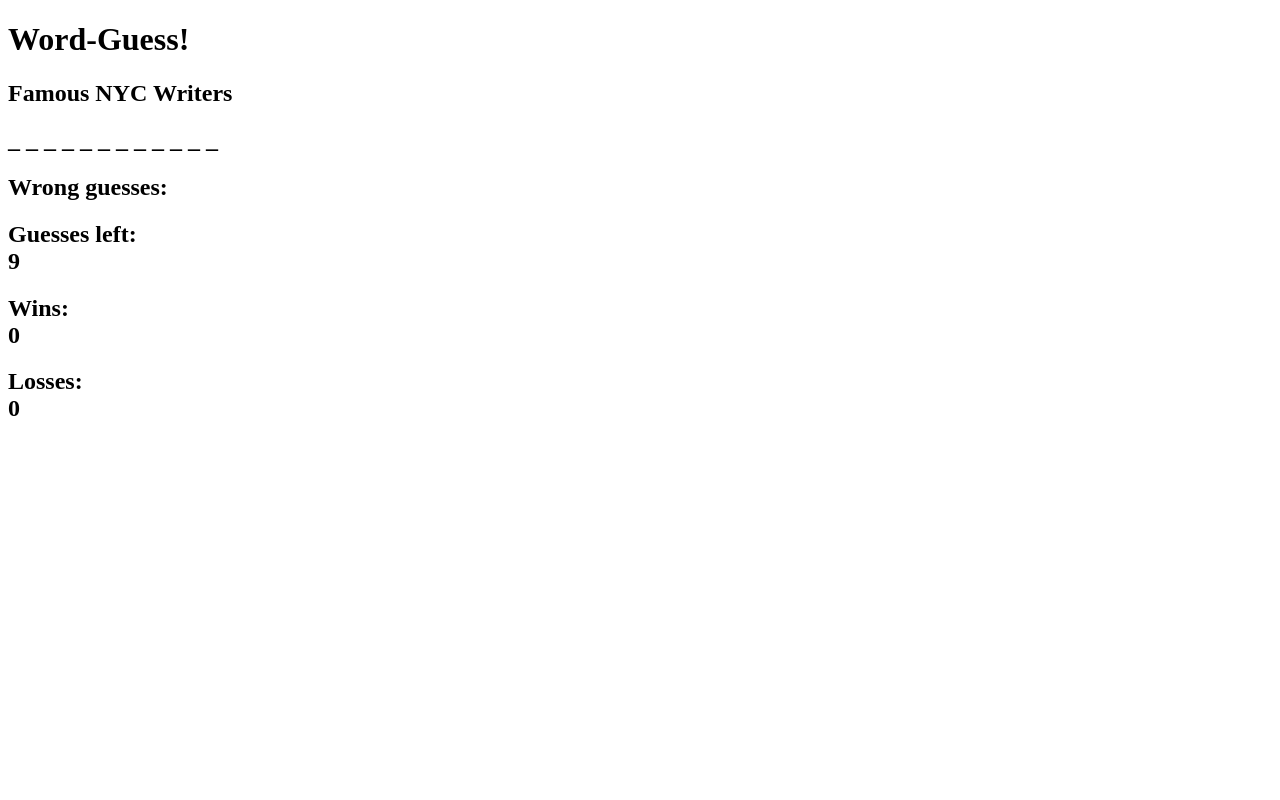
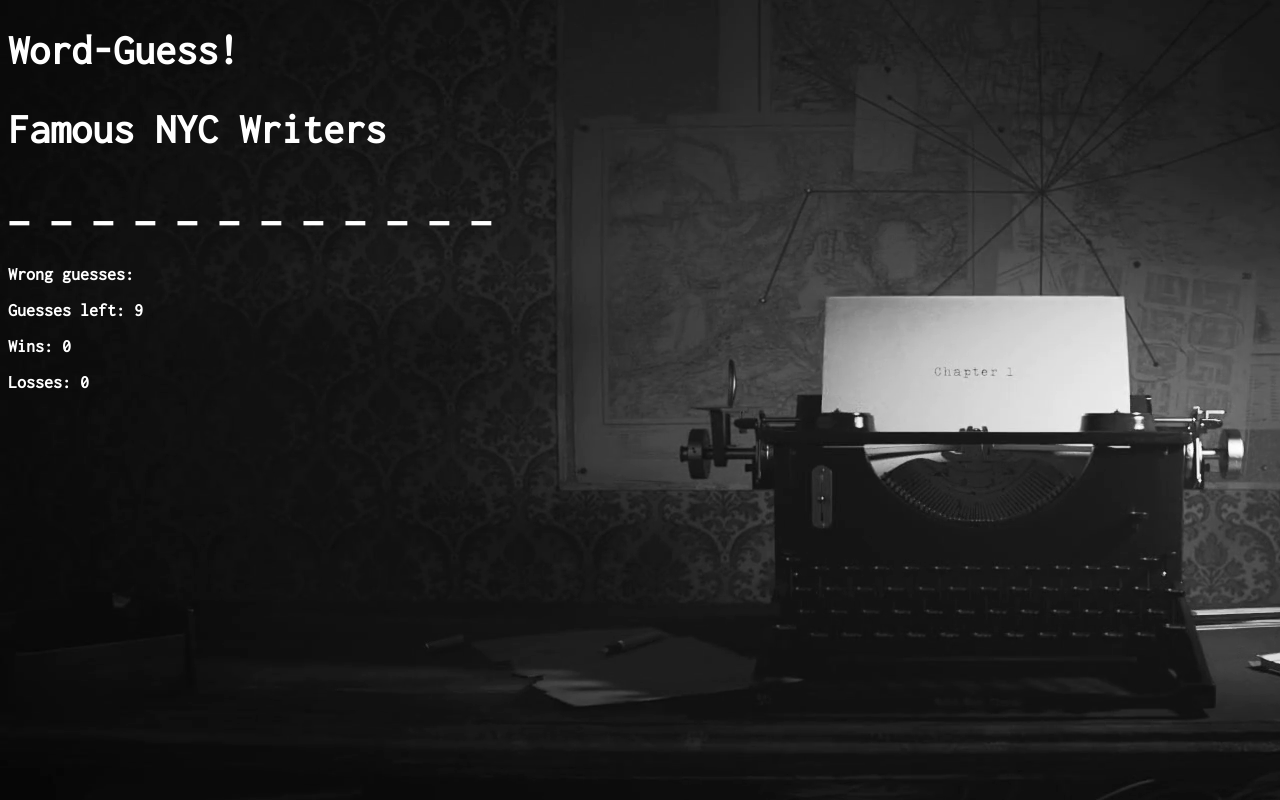
Before and after one commit to AllenDCooper/Word-Guess, a plain HTML site: page index.html in a window 1280 px wide. Drawn offline with Linux system fonts and the light colour scheme.

Commit message:
added CSS and cleaned code

```diff
--- a/index.html
+++ b/index.html
@@ -5,16 +5,17 @@
     <meta name="viewport" content="width=device-width, initial-scale=1.0">
     <meta http-equiv="X-UA-Compatible" content="ie=edge">
     <title>Document</title>
-
+    <link href="https://fonts.googleapis.com/css?family=Inconsolata" rel="stylesheet">
+    <link rel= "stylesheet" type="text/css" href="style.css">
 </head>
 <body>
     <h1>Word-Guess!</h1>
     <h2>Famous NYC Writers</h2>
-    <h2><div id="puzzle-state"></div></h2>
-    <h2>Wrong guesses: <div id="wrong-guesses"></div></h2>
-    <h2>Guesses left: <div id="guesses-left"></div></h2>
-    <h2>Wins: <div id="win-counter"></div></h2>
-    <h2>Losses: <div id="loss-counter"></div></h2>
+    <h2><span id="puzzle-state"></span></h2>
+    <h3>Wrong guesses: <span id="wrong-guesses"></span></h2>
+    <h3>Guesses left: <span id="guesses-left"></span></h2>
+    <h3>Wins: <span id="win-counter"></span></h2>
+    <h3>Losses: <span id="loss-counter"></span></h2>
     <script type="text/javascript" src="logic.js"></script>
 </body>
 </html>
--- a/logic.js
+++ b/logic.js
@@ -104,8 +104,12 @@ function startNewRound(game) {
 }
 
 var myGame = setupGame(gameWords, 0, 0);
-
-window.onload = function() {}
+//appending object properties to the document
+document.getElementById("puzzle-state").append(myGame.round.puzzleState.join(" "));
+document.getElementById("wrong-guesses").append(myGame.round.wrongGuesses);
+document.getElementById("guesses-left").append(myGame.round.guessesLeft);
+document.getElementById("win-counter").append(myGame.wins);
+document.getElementById("loss-counter").append(myGame.losses);
 
 document.onkeyup = function(event) {
     updateRound(myGame.round, event.key);
@@ -120,20 +124,7 @@ document.onkeyup = function(event) {
         document.getElementById("win-counter").textContent = myGame.wins;
         document.getElementById("loss-counter").textContent = myGame.losses;
         document.getElementById("puzzle-state").textContent = myGame.round.puzzleState.join(" ");
+        document.getElementById("wrong-guesses").textContent = myGame.round.wrongGuesses;
+        document.getElementById("guesses-left").textContent = myGame.round.guessesLeft;
     }
 }
-//appending object properties to the document
-document.getElementById("puzzle-state").append(myGame.round.puzzleState.join(" "));
-document.getElementById("wrong-guesses").append(myGame.round.wrongGuesses);
-document.getElementById("guesses-left").append(myGame.round.guessesLeft);
-document.getElementById("win-counter").append(myGame.wins);
-document.getElementById("loss-counter").append(myGame.losses);
-
-
-//document.getElementById("puzzle-state").addEventListener("change")
-
-
-// //call function to see if guess was correct
-// isCorrectGuess(wordAnswer, letterGuess);
-
-// //call function to
--- a/style.css
+++ b/style.css
@@ -0,0 +1,16 @@
+body {
+    background-image: url("typewriter2.png");
+}
+body, h1, h2, h3 {
+    font-family: 'Inconsolata', monospace;
+    color: white;
+    font-weight: bold;
+    font-size: 42px;
+}
+h3 {
+    font-size: 18px;
+}
+
+h2, div {
+    clear: both;
+}
```
Also changed, not shown: typewriter.jpg (added), typewriter2.png (added).
